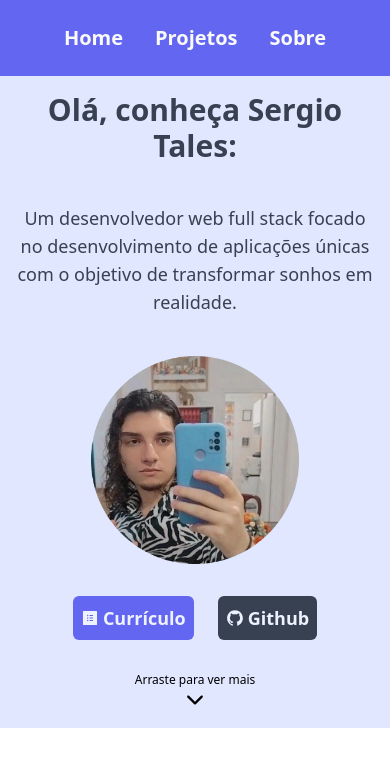
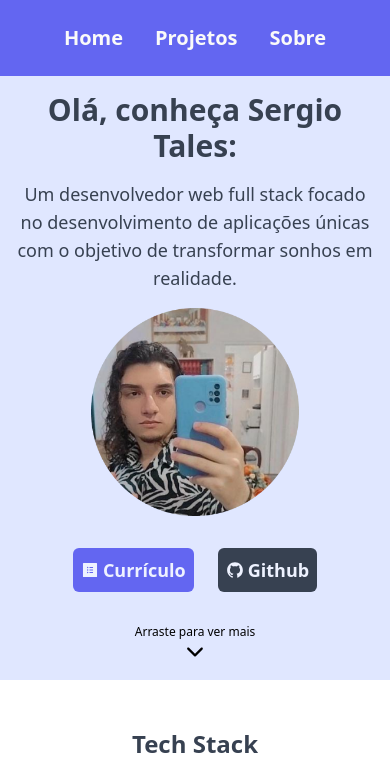
Before and after one commit to sergiotales1/portifolio, a React (Vite) app: page / in a window 390 px wide. Shown: the top 781 px of the page. Built offline with nearby package versions, Linux system fonts and the light colour scheme.

Commit message:
fixing mobile hero padding

```diff
--- a/src/components/Hero.jsx
+++ b/src/components/Hero.jsx
@@ -12,7 +12,7 @@ const Hero = () => {
         <h1 className="text-gray-700 font-bold text-3xl xl:text-6xl">
           Olá, conheça Sergio Tales:
         </h1>
-        <p className="text-gray-700 py-10 xl:py-6 font-medium text-lg xl:w-8/12 xl:mx-auto xl:text-2xl">
+        <p className="text-gray-700 py-4 xl:py-6 font-medium text-lg xl:w-8/12 xl:mx-auto xl:text-2xl">
           Um desenvolvedor web full stack focado no desenvolvimento de
           aplicações únicas com o objetivo de transformar sonhos em realidade.
         </p>
```
